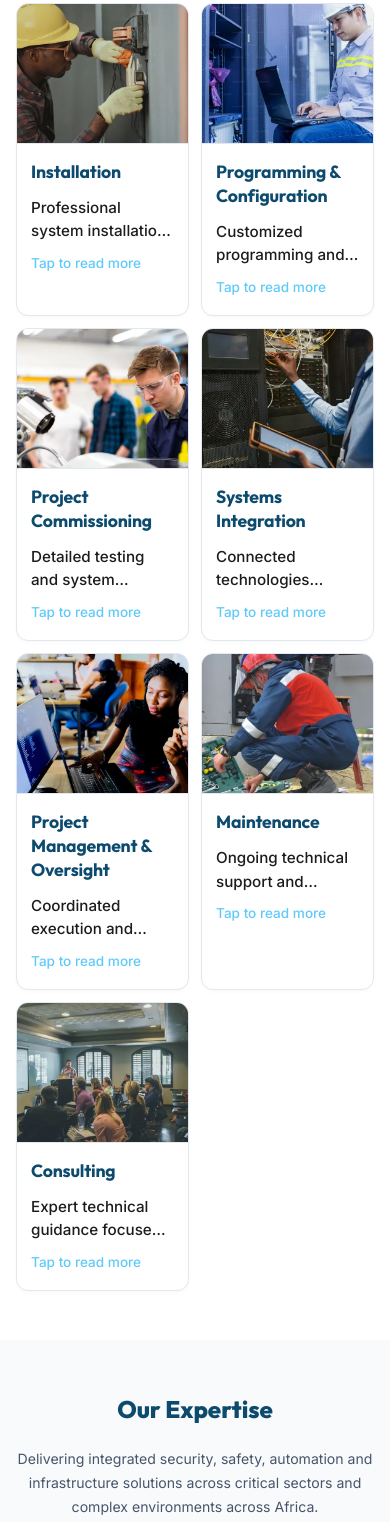
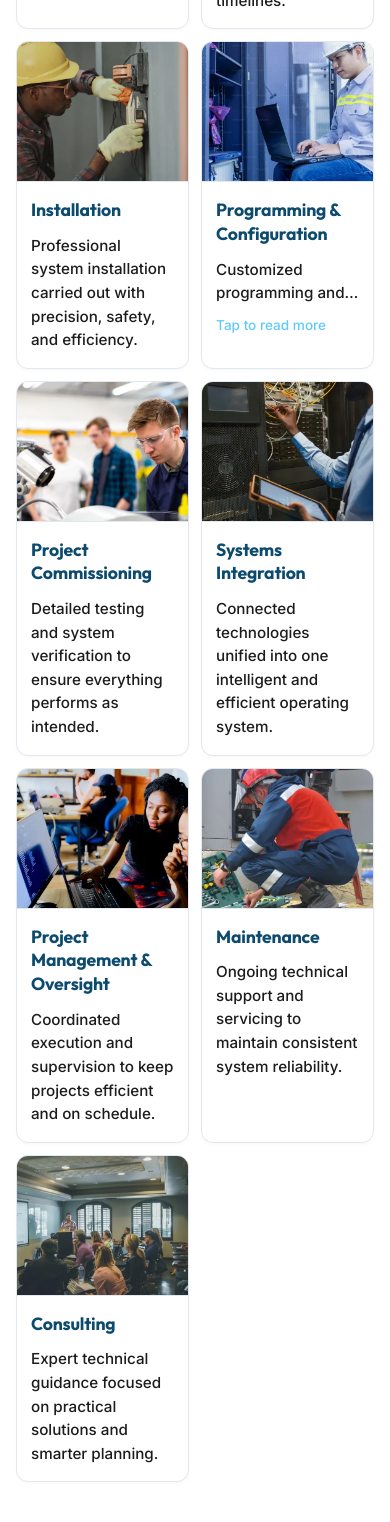
Before and after one commit to SleepyAsh21/fosem-controls, a website: page index.html in a window 390 px wide. Shown: the part 2470-3992 px from the top of the page. Drawn offline with Linux system fonts and the light colour scheme.

Commit message:
Remove expandable behavior from short service cards

```diff
--- a/index.html
+++ b/index.html
@@ -380,26 +380,24 @@
         </div>
 
         <!-- CARD 2 -->
-        <div id="service-procurement" class="service-new-card reveal-middle expandable-card" role="gridcell" onclick="this.classList.toggle('expanded')">
+        <div id="service-procurement" class="service-new-card reveal-middle" role="gridcell">
           <div class="service-card-image-wrapper">
             <img src="assets/images/service-procurement.webp?v=2" alt="Procurement" loading="lazy" width="800" height="450" decoding="async">
           </div>
           <div class="service-card-content">
             <h3 class="service-card-title">Procurement</h3>
-            <p class="service-card-desc line-clamp-3">Reliable sourcing of quality components aligned with project needs and timelines.</p>
-            <div class="read-more-label">Tap to read more</div>
+            <p class="service-card-desc">Reliable sourcing of quality components aligned with project needs and timelines.</p>
           </div>
         </div>
 
         <!-- CARD 3 -->
-        <div id="service-installation" class="service-new-card reveal-right expandable-card" role="gridcell" onclick="this.classList.toggle('expanded')">
+        <div id="service-installation" class="service-new-card reveal-right" role="gridcell">
           <div class="service-card-image-wrapper">
             <img src="assets/images/service-installation.webp?v=2" alt="Installation" loading="lazy" width="800" height="450" decoding="async">
           </div>
           <div class="service-card-content">
             <h3 class="service-card-title">Installation</h3>
-            <p class="service-card-desc line-clamp-3">Professional system installation carried out with precision, safety, and efficiency.</p>
-            <div class="read-more-label">Tap to read more</div>
+            <p class="service-card-desc">Professional system installation carried out with precision, safety, and efficiency.</p>
           </div>
         </div>
 
@@ -416,62 +414,57 @@
         </div>
 
         <!-- CARD 5 -->
-        <div id="service-commissioning" class="service-new-card reveal-middle expandable-card" role="gridcell" onclick="this.classList.toggle('expanded')">
+        <div id="service-commissioning" class="service-new-card reveal-middle" role="gridcell">
           <div class="service-card-image-wrapper">
             <img src="assets/images/service-commissioning.webp?v=2" alt="Project Commissioning" loading="lazy" width="800" height="450" decoding="async">
           </div>
           <div class="service-card-content">
             <h3 class="service-card-title">Project Commissioning</h3>
-            <p class="service-card-desc line-clamp-3">Detailed testing and system verification to ensure everything performs as intended.</p>
-            <div class="read-more-label">Tap to read more</div>
+            <p class="service-card-desc">Detailed testing and system verification to ensure everything performs as intended.</p>
           </div>
         </div>
 
         <!-- CARD 6 -->
-        <div id="service-integration" class="service-new-card reveal-right expandable-card" role="gridcell" onclick="this.classList.toggle('expanded')">
+        <div id="service-integration" class="service-new-card reveal-right" role="gridcell">
           <div class="service-card-image-wrapper">
             <img src="assets/images/service-integration.webp?v=2" alt="Systems Integration" loading="lazy" width="800" height="450" decoding="async">
           </div>
           <div class="service-card-content">
             <h3 class="service-card-title">Systems Integration</h3>
-            <p class="service-card-desc line-clamp-3">Connected technologies unified into one intelligent and efficient operating system.</p>
-            <div class="read-more-label">Tap to read more</div>
+            <p class="service-card-desc">Connected technologies unified into one intelligent and efficient operating system.</p>
           </div>
         </div>
 
         <!-- CARD 7 -->
-        <div id="service-management" class="service-new-card reveal-left expandable-card" role="gridcell" onclick="this.classList.toggle('expanded')">
+        <div id="service-management" class="service-new-card reveal-left" role="gridcell">
           <div class="service-card-image-wrapper">
             <img src="assets/images/service-management.webp?v=2" alt="Project Management & Oversight" loading="lazy" width="800" height="450" decoding="async">
           </div>
           <div class="service-card-content">
             <h3 class="service-card-title">Project Management &amp; Oversight</h3>
-            <p class="service-card-desc line-clamp-3">Coordinated execution and supervision to keep projects efficient and on schedule.</p>
-            <div class="read-more-label">Tap to read more</div>
+            <p class="service-card-desc">Coordinated execution and supervision to keep projects efficient and on schedule.</p>
           </div>
         </div>
 
         <!-- CARD 8 -->
-        <div id="service-maintenance" class="service-new-card reveal-middle expandable-card" role="gridcell" onclick="this.classList.toggle('expanded')">
+        <div id="service-maintenance" class="service-new-card reveal-middle" role="gridcell">
           <div class="service-card-image-wrapper">
             <img src="assets/images/service-maintenance.webp?v=2" alt="Maintenance" loading="lazy" width="800" height="450" decoding="async">
           </div>
           <div class="service-card-content">
             <h3 class="service-card-title">Maintenance</h3>
-            <p class="service-card-desc line-clamp-3">Ongoing technical support and servicing to maintain consistent system reliability.</p>
-            <div class="read-more-label">Tap to read more</div>
+            <p class="service-card-desc">Ongoing technical support and servicing to maintain consistent system reliability.</p>
           </div>
         </div>
 
         <!-- CARD 9 -->
-        <div id="service-consulting" class="service-new-card reveal-right expandable-card" role="gridcell" onclick="this.classList.toggle('expanded')">
+        <div id="service-consulting" class="service-new-card reveal-right" role="gridcell">
           <div class="service-card-image-wrapper">
             <img src="assets/images/service-consulting.webp?v=2" alt="Consulting" loading="lazy" width="800" height="450" decoding="async">
           </div>
           <div class="service-card-content">
             <h3 class="service-card-title">Consulting</h3>
-            <p class="service-card-desc line-clamp-3">Expert technical guidance focused on practical solutions and smarter planning.</p>
-            <div class="read-more-label">Tap to read more</div>
+            <p class="service-card-desc">Expert technical guidance focused on practical solutions and smarter planning.</p>
           </div>
         </div>
 
```
